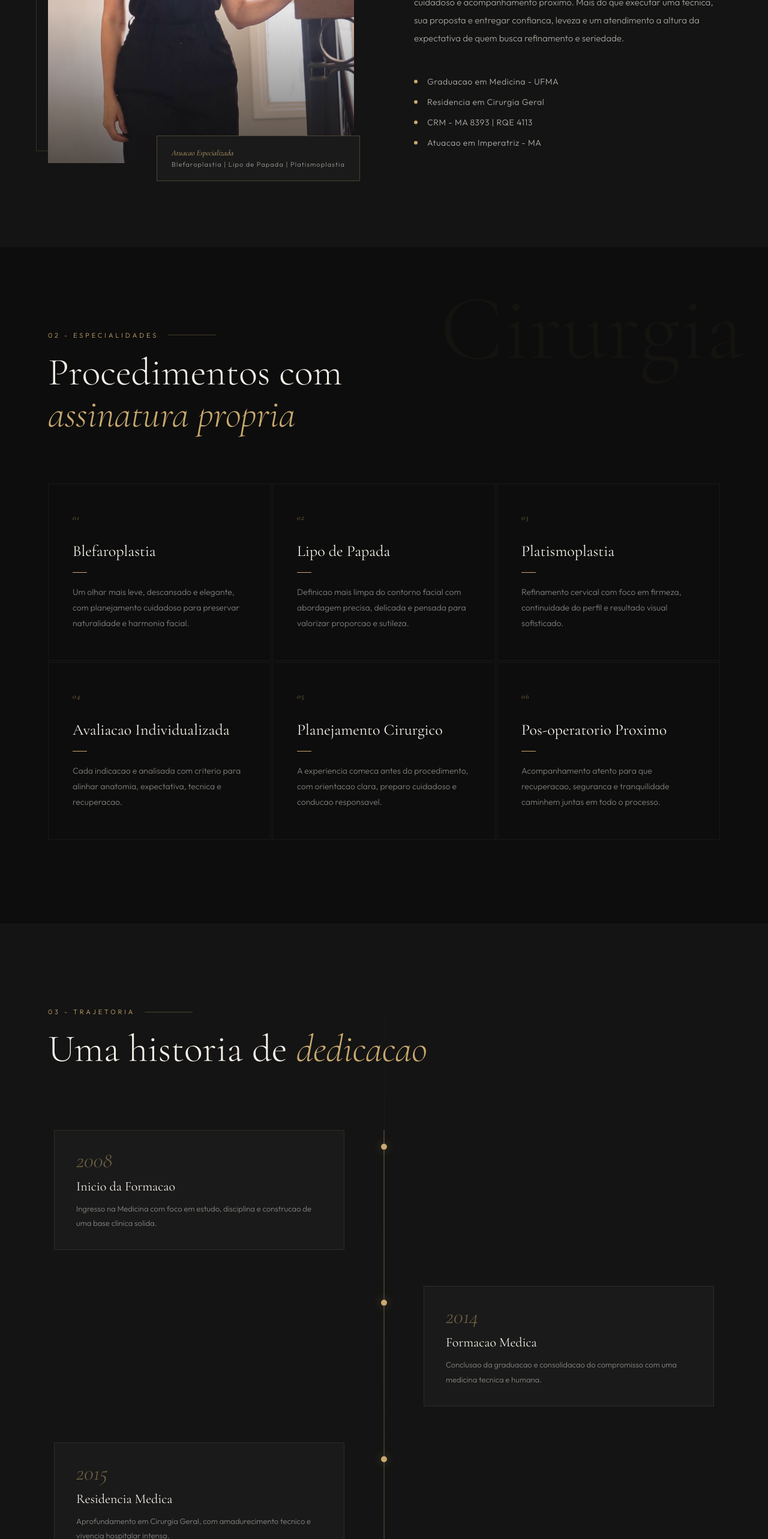
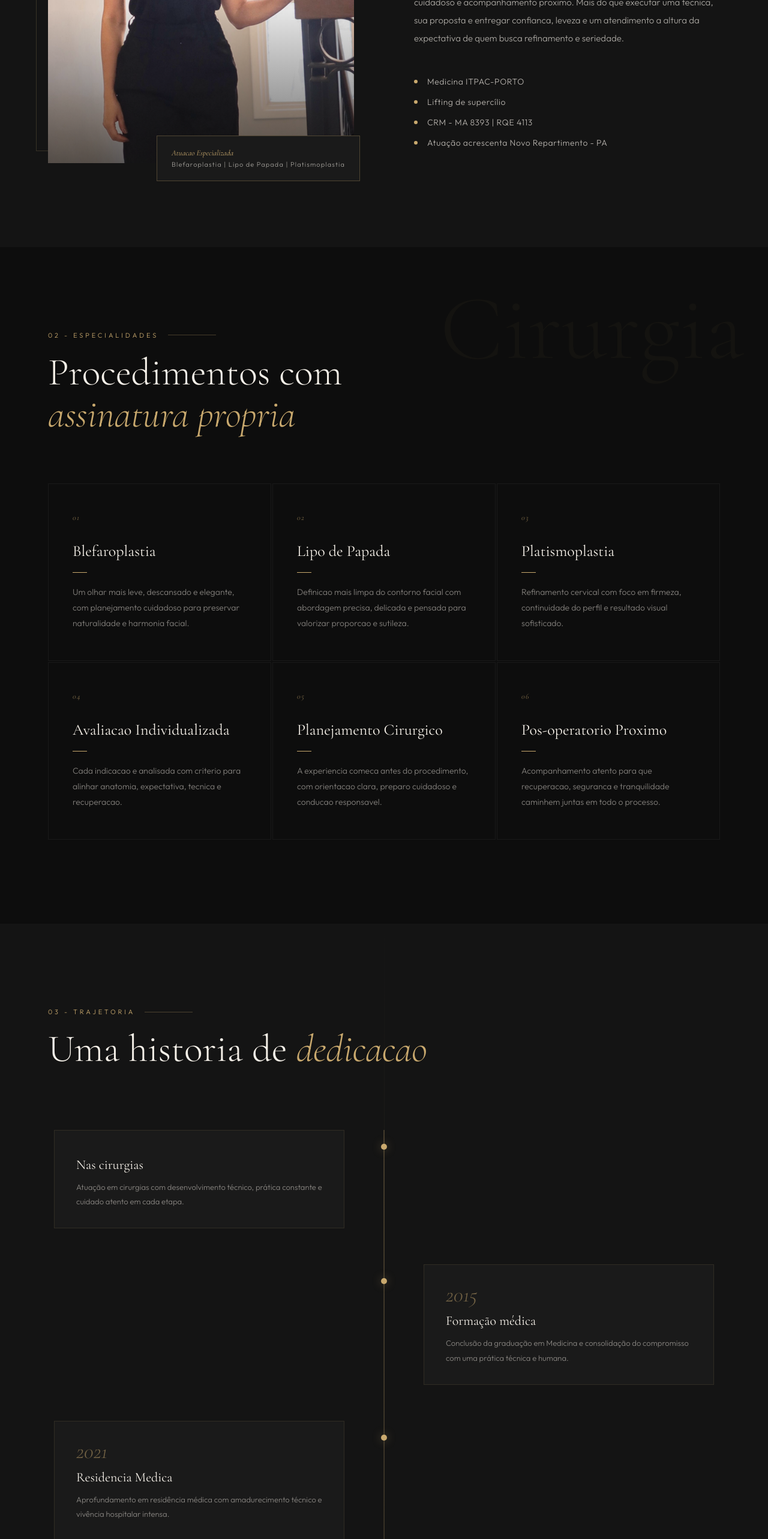
Before and after one commit to calebesaraiva/willianeholanda, a React (Create React App) app: page / in a window 1280 px wide. Shown: the part 1400-3966 px from the top of the page at 60% size. Built offline with nearby package versions, Linux system fonts and the light colour scheme; no server answers.

Commit message:
Atualiza textos de formacao e trajetoria

```diff
--- a/src/content/defaultSiteContent.js
+++ b/src/content/defaultSiteContent.js
@@ -49,10 +49,10 @@ export const defaultSiteContent = {
       'Cada paciente e conduzido com avaliacao individualizada, planejamento cuidadoso e acompanhamento proximo. Mais do que executar uma tecnica, sua proposta e entregar confianca, leveza e um atendimento a altura da expectativa de quem busca refinamento e seriedade.',
     ],
     credentials: [
-      'Graduacao em Medicina - UFMA',
-      'Residencia em Cirurgia Geral',
+      'Medicina ITPAC-PORTO',
+      'Lifting de supercílio',
       'CRM - MA 8393 | RQE 4113',
-      'Atuacao em Imperatriz - MA',
+      'Atuação acrescenta Novo Repartimento - PA',
     ],
     image: aboutPortraitImage,
     badgeTitle: 'Atuacao Especializada',
@@ -101,29 +101,24 @@ export const defaultSiteContent = {
     headingAccent: 'dedicacao',
     items: [
       {
-        year: '2008',
-        title: 'Inicio da Formacao',
-        desc: 'Ingresso na Medicina com foco em estudo, disciplina e construcao de uma base clinica solida.',
-      },
-      {
-        year: '2014',
-        title: 'Formacao Medica',
-        desc: 'Conclusao da graduacao e consolidacao do compromisso com uma medicina tecnica e humana.',
+        year: '',
+        title: 'Nas cirurgias',
+        desc: 'Atuação em cirurgias com desenvolvimento técnico, prática constante e cuidado atento em cada etapa.',
       },
       {
         year: '2015',
-        title: 'Residencia Medica',
-        desc: 'Aprofundamento em Cirurgia Geral, com amadurecimento tecnico e vivencia hospitalar intensa.',
+        title: 'Formação médica',
+        desc: 'Conclusão da graduação em Medicina e consolidação do compromisso com uma prática técnica e humana.',
       },
       {
-        year: '2017',
-        title: 'Atuacao Especializada',
-        desc: 'Inicio de uma fase marcada por autoridade tecnica, criterio e relacao de confianca com os pacientes.',
+        year: '2021',
+        title: 'Residencia Medica',
+        desc: 'Aprofundamento em residência médica com amadurecimento técnico e vivência hospitalar intensa.',
       },
       {
-        year: '2019',
-        title: 'Aperfeicoamento Continuo',
-        desc: 'Atualizacao constante para unir tecnica, seguranca e refinamento na pratica diaria.',
+        year: '2023',
+        title: 'Aperfeiçoamento contínuo',
+        desc: 'Atualização constante para unir técnica, segurança e refinamento na prática diária.',
       },
       {
         year: 'Hoje',
```
